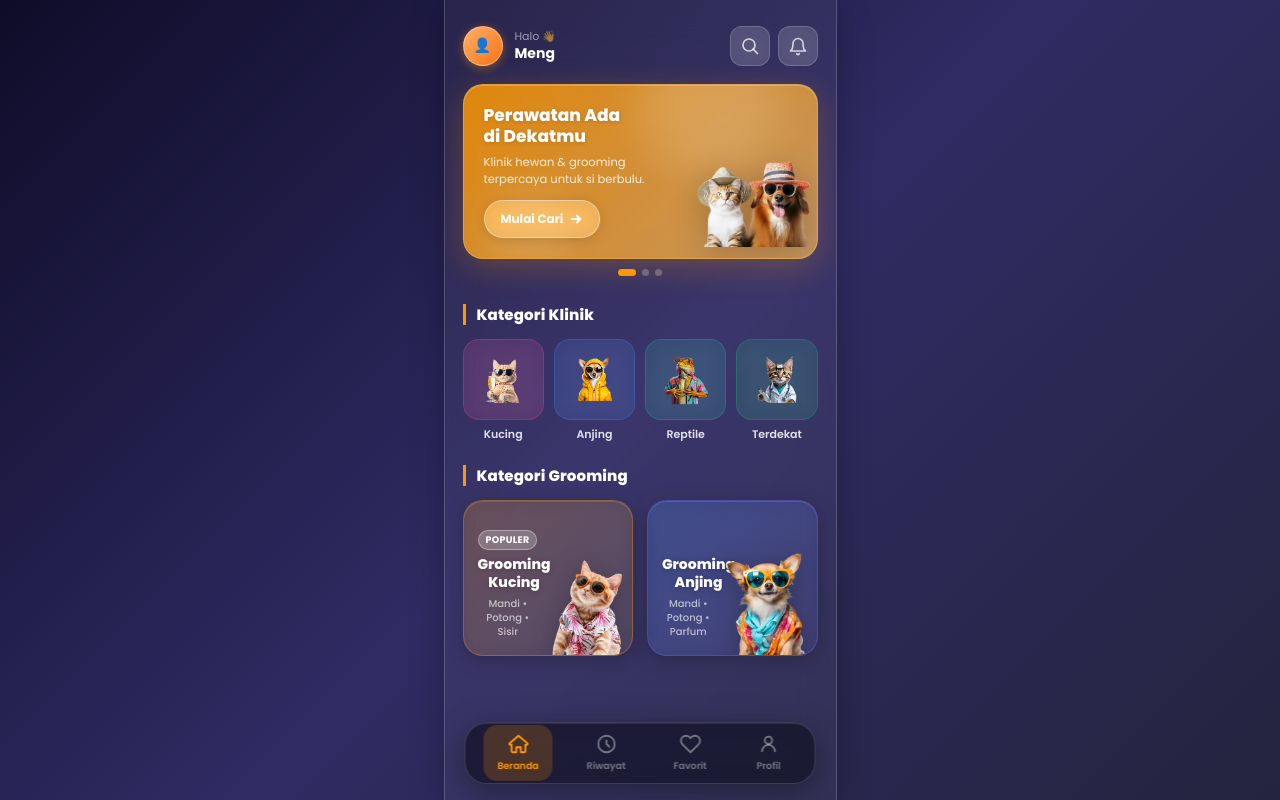
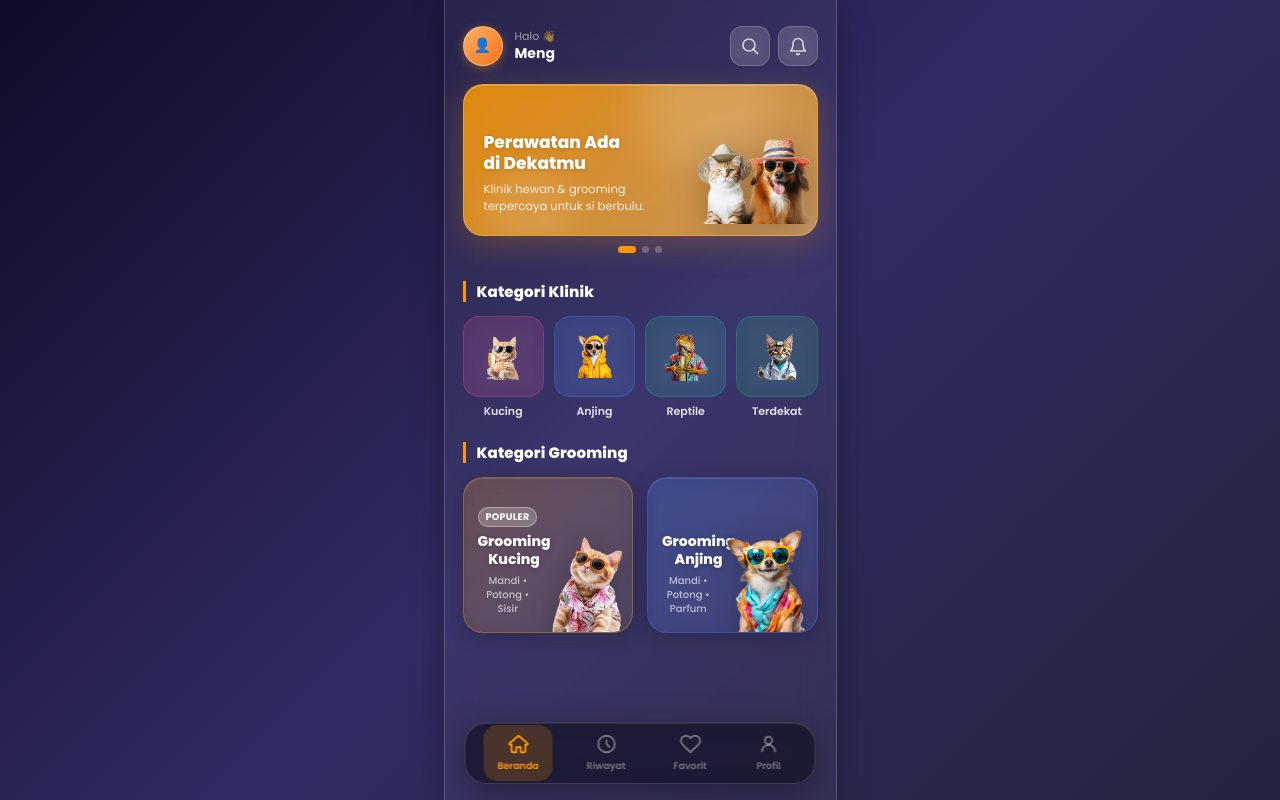
Before and after one commit to Iswinata/AnabulKu, a website: page home.html in a window 1280 px wide. Drawn offline with Linux system fonts and the light colour scheme.

Commit message:
Remove Mulai Cari CTA from home hero banner

```diff
--- a/home.html
+++ b/home.html
@@ -53,10 +53,6 @@
       <div class="hero-text">
         <h1 class="hero-title">Perawatan Ada<br>di Dekatmu</h1>
         <p class="hero-sub">Klinik hewan & grooming terpercaya untuk si berbulu.</p>
-        <button class="hero-cta" type="button" onclick="document.querySelector('.category-grid').scrollIntoView({behavior:'smooth'})">
-          Mulai Cari
-          <svg viewBox="0 0 16 16" fill="none" stroke="currentColor" stroke-width="2.2" stroke-linecap="round" stroke-linejoin="round" aria-hidden="true"><path d="M3 8h10M9 4l4 4-4 4"/></svg>
-        </button>
       </div>
       <img class="hero-pet" src="anjing%20Kucing.png" alt="Anjing dan kucing memakai topi dan kacamata" />
     </section>
```
